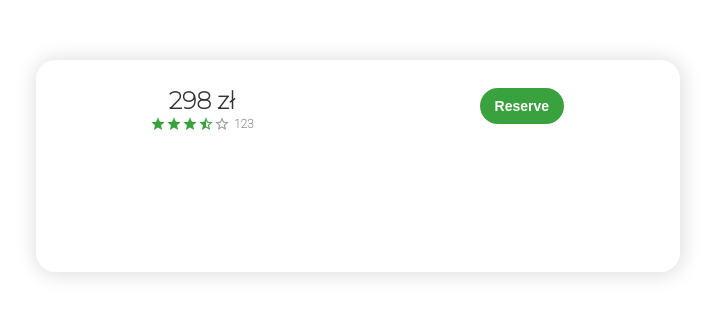
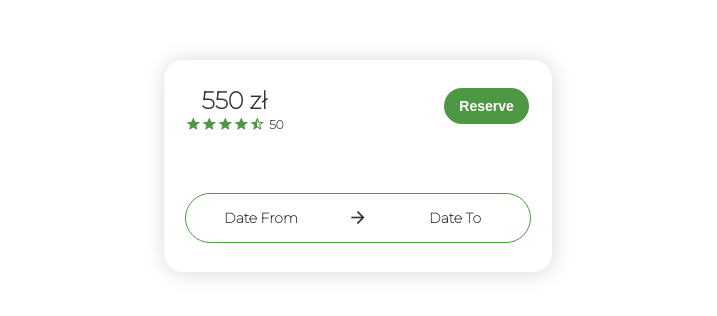
Before and after one commit to 602795/reservation-form-project, a Vue app: page / in a window 1280 px wide. Shown: the top 316 px of the page, without its empty margins (282-999 px from the left). Built offline with nearby package versions, Linux system fonts and the light colour scheme.

Commit message:
* adding new global colors, global btn class * adding DateRange Component - part I - base style

```diff
--- a/src/App.vue
+++ b/src/App.vue
@@ -1,6 +1,6 @@
 <template>
   <div id="app">
-    <div class="d-flex align-center justify-center">
+    <div class="d-flex align-center justify-center montserrat-font">
       <ReservationForm :price="reservation.price"
                        :rating="reservation.rating"
                        :rating-counter="reservation.ratingCounter"
@@ -56,7 +56,7 @@ export default class App extends Vue {
   }
 
   get reservation(): ReservationInterface {
-    return this.reservationData[1];
+    return this.randomReservationData;
   }
 }
 </script>
@@ -69,7 +69,6 @@ export default class App extends Vue {
     -webkit-font-smoothing: antialiased;
     -moz-osx-font-smoothing: grayscale;
     text-align: center;
-    color: #2c3e50;
     margin-top: 60px;
   }
 </style>
--- /dev/null
+++ b/src/components/DateRange.vue
@@ -0,0 +1,47 @@
+<template>
+  <div class="date-range-component d-flex flex-column justify-center">
+    <div class="content d-flex justify-around align-center">
+      <label class="label">Date From</label>
+      <span class="mdi mdi-arrow-right"></span>
+      <label class="label">Date To</label>
+    </div>
+  </div>
+</template>
+
+<script lang="ts">
+import { Component, Vue } from 'vue-property-decorator';
+
+@Component({
+  components: {
+  },
+})
+export default class DateRange extends Vue {
+
+}
+</script>
+
+<style lang="scss">
+  .date-range-component {
+    border: 1px solid var(--green);
+    border-radius: 100px;
+    height: 48px;
+    .mdi-arrow-right {
+      font-size: 20px;
+      margin-top: 6px;
+    }
+    .label {
+      display: flex;
+      align-items: center;
+      justify-content: center;
+      width: 125px;
+      height: 35px;
+      font-weight: 600;
+      font-size: 14px;
+      &:hover {
+        color: var(--green);
+        background-color: var(--light-green);
+        border-radius: 100px;
+      }
+    }
+  }
+</style>
--- a/src/components/ReservationForm.vue
+++ b/src/components/ReservationForm.vue
@@ -1,25 +1,27 @@
 <template>
-  <div class="reservation-form d-flex flex-column justify-center align-center">
-    <div class="top d-flex flex-2 align-center justify-around">
+  <div class="reservation-form d-flex justify-center">
+    <div class="form-container d-flex flex-column">
+      <div class="top d-flex flex-2 justify-space-between">
         <div class="left">
-        <div class="price montserrat-font font-size-medium font-bold">{{ price }} zł</div>
+          <div class="price font-size-medium font-bold">{{ price }} zł</div>
           <div class="rating d-flex">
             <div :key="index"
                  :class="{ 'green-color': rating > value || value - 0.5 === rating }"
                  v-for="(value, index) in 5">
-            <span :class="[ getIcon(value), 'mdi' ]"></span>
+              <span :class="[ `mdi-star${getIconName(value)}`, 'mdi' ]"></span>
             </div>
             <span class="rating-counter font-bold font-size-small">{{ ratingCounter }}</span>
           </div>
         </div>
         <div class="right">
-        <button class="submit-btn green-bg-color">
+          <button class="btn submit-btn">
             reserve
           </button>
         </div>
       </div>
       <div class="bottom flex-1">
-
+        <DateRange/>
+      </div>
     </div>
   </div>
 </template>
@@ -27,9 +29,11 @@
 <script lang="ts">
 import { Component, Prop, Vue } from 'vue-property-decorator';
 import { DateRangeInterface } from '@/interfaces/date-range.interface';
+import DateRange from '@/components/DateRange.vue';
 
 @Component({
   components: {
+    DateRange,
   },
 })
 export default class ReservationForm extends Vue {
@@ -47,10 +51,10 @@ export default class ReservationForm extends Vue {
 
   private dateRange: Partial<DateRangeInterface> = {};
 
-  getIcon(value: number): string {
-    if (this.rating > value) return 'mdi-star';
-    if (value - 0.5 === this.rating) return 'mdi-star-half-full';
-    return 'mdi-star-outline';
+  getIconName(value: number): string {
+    if (this.rating > value) return '';
+    if (value - 0.5 === this.rating) return '-half-full';
+    return '-outline';
   }
 }
 </script>
@@ -58,40 +62,19 @@ export default class ReservationForm extends Vue {
 <style lang="scss">
  .reservation-form {
     --box-shadow-color: #dfdede;
-    --price-color: #333333;
 
-    width: 50vw;
+    width: 30vw;
     height: 20vh;
+
     padding: 3vh 0;
     border: 2px solid #fff;
     border-radius: 20px;
     box-shadow: 1px 1px 20px 2px var(--box-shadow-color);
-    .top {
-      width: 100%;
-      .left {
-        .price {
-          color: var(--price-color);
-        }
-        .rating {
-          color: #999999;
+   .form-container {
+     width: 90%;
      .rating-counter {
        margin: 2px 0 0 4px;
      }
    }
   }
-      .right {
-        .submit-btn {
-          text-transform: capitalize;
-          border: 2px solid #fff;
-          border-radius: 100px;
-          font-size: 14px;
-          font-weight: 600;
-          padding: 10px 15px;
-          display: inline-block;
-          text-align: center;
-          color: #fff;
-        }
-      }
-    }
-  }
 </style>
--- /dev/null
+++ b/src/style/globals/btn.scss
@@ -0,0 +1,15 @@
+.btn {
+  text-transform: capitalize;
+  border: 2px solid;
+  border-radius: 100px;
+  font-size: 14px;
+  font-weight: 600;
+  padding: 10px 15px;
+  display: inline-block;
+  text-align: center;
+}
+.submit-btn {
+  color: #fff;
+  background-color: var(--green);
+  border-color: #fff;
+}
--- a/src/style/globals/colors.scss
+++ b/src/style/globals/colors.scss
@@ -1,9 +1,16 @@
 :root {
-  --green: #3aa13f;
+  --green: #4E9845;
+  --light-green: #EDF5EC;
+  --main: #333333;
+  color: var(--main);
+
   .green-color {
     color: var(--green);
   }
   .green-bg-color {
     background-color: var(--green);
   }
+  .light-green-bg-color {
+    background-color: var(--light-green);
+  }
 }
--- a/src/style/globals/flex.scss
+++ b/src/style/globals/flex.scss
@@ -6,6 +6,9 @@
 }
 .justify-center {
   justify-content: center;
+}
+.justify-space-between {
+  justify-content: space-between;
 }
 .justify-around {
   justify-content: space-around;
@@ -19,3 +22,6 @@
 .flex-2 {
   flex: 2;
 }
+.flex-0 {
+  flex: 0;
+}
--- a/src/style/globals/main.scss
+++ b/src/style/globals/main.scss
@@ -1,4 +1,5 @@
 @import 'fonts';
 @import 'flex';
 @import 'colors';
+@import 'btn';
 @import '~@mdi/font/css/materialdesignicons.css';
```
Lines whose indentation alone changed are shown as unchanged.
